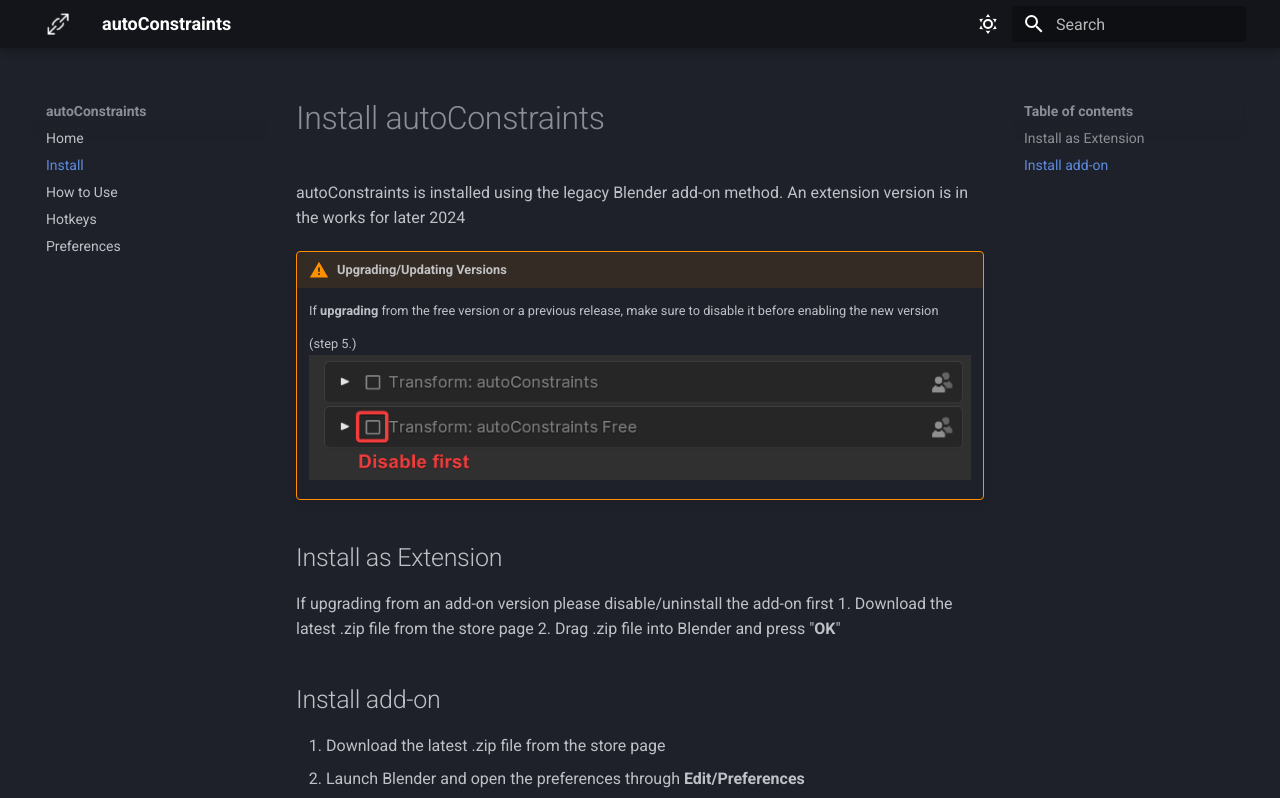
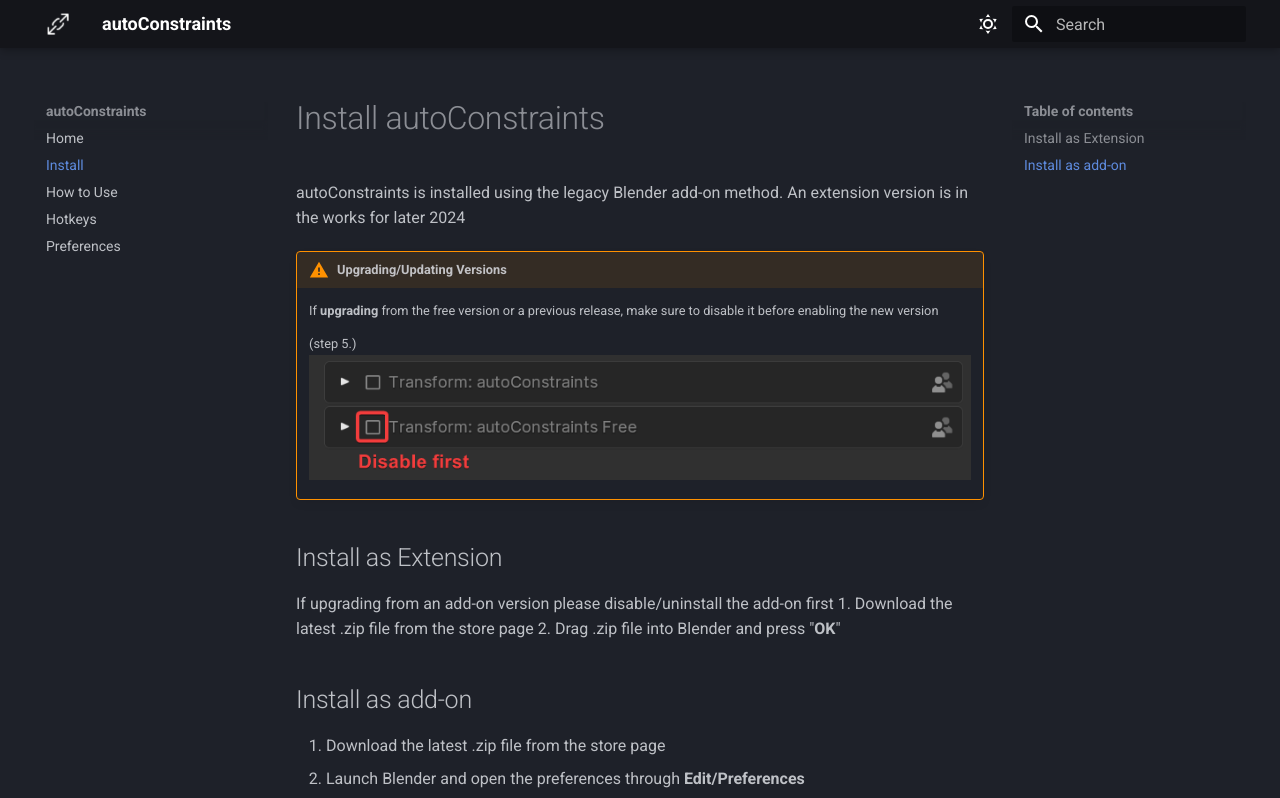
Before and after one commit to SpaghetMeNot/autoconstraints, an MkDocs documentation site: the page built from docs/install.md, in a window 1280 px wide and 1099 px high. Shown: the top 798 px of the window. Built offline with MkDocs 1.6.1 and Material for MkDocs 9.7.7, drawn with Linux system fonts in a browser that asks for light colours; some web fonts are replaced.

Commit message:
minor wording

```diff
--- a/docs/install.md
+++ b/docs/install.md
@@ -12,7 +12,7 @@
 1. Download the latest .zip file from the store page
 2. Drag .zip file into Blender and press "**OK**"
 
-## Install add-on
+## Install as add-on
 1. Download the latest .zip file from the store page
 2. Launch Blender and open the preferences through **Edit/Preferences**
 3. Go to the Add-on tab and press "**Install**"
```
